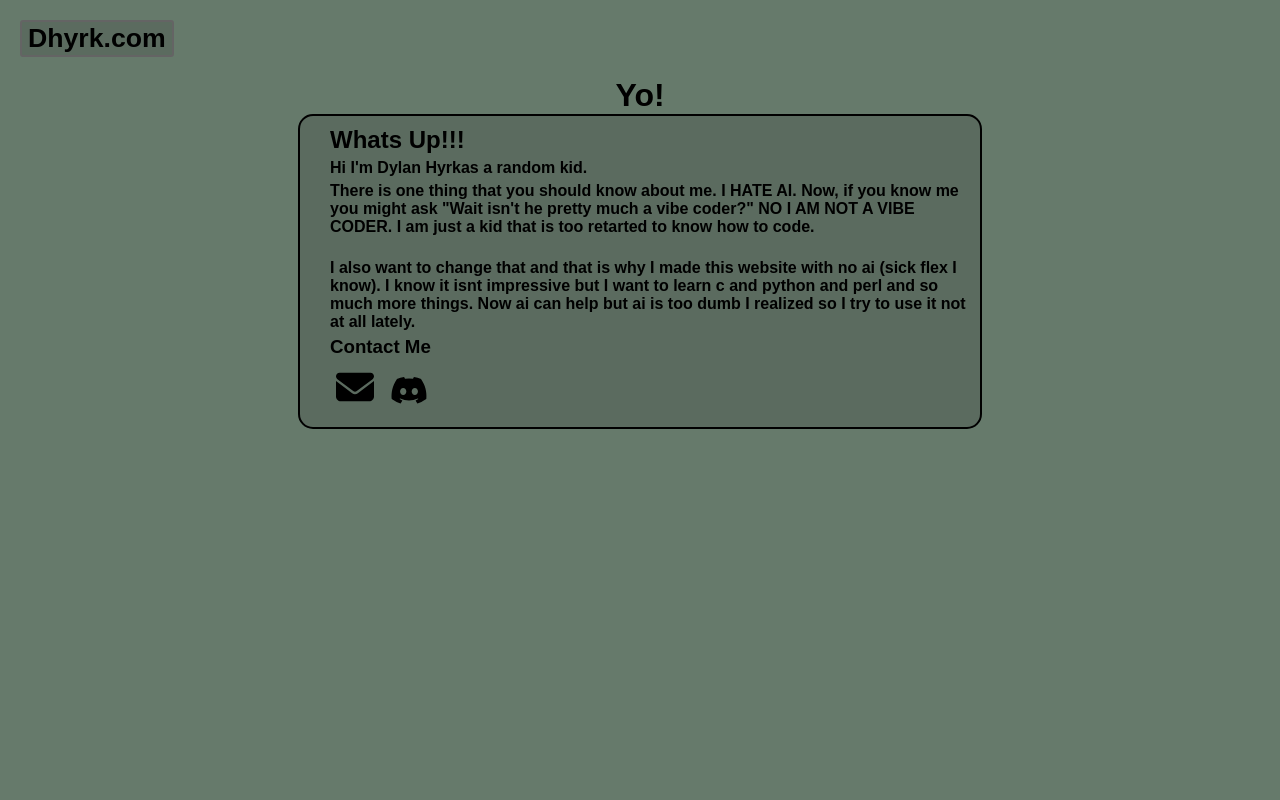
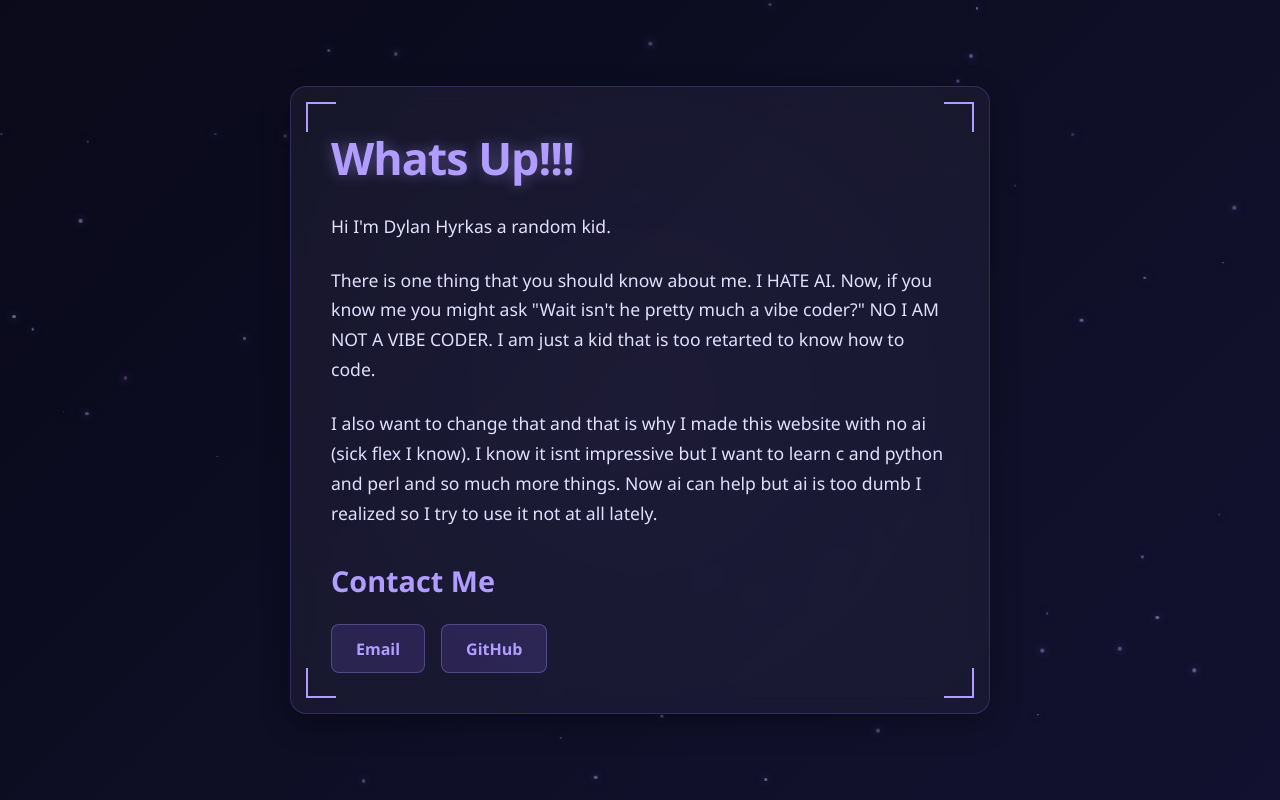
Before and after one commit to DylanHyrkas/dylanhyrkas.github.io, a plain HTML site: page index.html in a window 1280 px wide. Drawn offline with Linux system fonts and the light colour scheme; a web font is replaced by a local one.

Commit message:
completely change it

```diff
--- a/index.html
+++ b/index.html
@@ -5,32 +5,21 @@
   <meta name="viewport" content="width=device-width, initial-scale=1.0" />
   <meta name="description" content="A simple website for Dylan" />
   <meta name="author" content="Dylan Hyrkas, Dhyrk" />
-    <meta
-      name="keywords"
-      content="Web Dev, Typescript, Projects, Dhyrk, Dylan Hyrkas"
-    />
+  <meta name="keywords" content="Web Dev, Typescript, Projects, Dhyrk, Dylan Hyrkas" />
+  <title>Dhyrk</title>
   <link rel="stylesheet" href="styles.css" />
-    <link rel="preconnect" href="https://fonts.googleapis.com" />
-    <link rel="preconnect" href="https://fonts.gstatic.com" crossorigin />
-    <link
-      href="https://fonts.googleapis.com/css2?family=National+Park:wght@800&display=swap"
-      rel="stylesheet"
-    />
-    <title>Dhyrk</title>
 </head>
 <body>
-    <div class="header">
-      <button
-        class="headerButton"
-        type="button"
-        onclick="location.href='./index.html'"
-      >
-        <h1>Dhyrk.com</h1>
-      </button>
-    </div>
+  <div id="particles"></div>
+
   <div class="main">
-      <h1>Yo!</h1>
     <div class="paper">
+      <div class="corner corner-tl"></div>
+      <div class="corner corner-tr"></div>
+      <div class="corner corner-bl"></div>
+      <div class="corner corner-br"></div>
+
+      <content>
         <h2>Whats Up!!!</h2>
         <p>Hi I'm Dylan Hyrkas a random kid.</p>
         <p>
@@ -39,7 +28,6 @@
           I AM NOT A VIBE CODER. I am just a kid that is too retarted to know
           how to code.
         </p>
-        <br />
         <p>
           I also want to change that and that is why I made this website with no
           ai (sick flex I know). I know it isnt impressive but I want to learn c
@@ -47,9 +35,46 @@
           too dumb I realized so I try to use it not at all lately.
         </p>
         <h3>Contact Me</h3>
-        <a href="mailto:dylhyrkas@gmail.com"><button aria-label="Email Contact" class="contactButton" type="button"><svg class="contactIcon" xmlns="http://www.w3.org/2000/svg" viewBox="0 0 512 512"><!--!Font Awesome Free 6.7.2 by @fontawesome - https://fontawesome.com License - https://fontawesome.com/license/free Copyright 2025 Fonticons, Inc.--><path d="M48 64C21.5 64 0 85.5 0 112c0 15.1 7.1 29.3 19.2 38.4L236.8 313.6c11.4 8.5 27 8.5 38.4 0L492.8 150.4c12.1-9.1 19.2-23.3 19.2-38.4c0-26.5-21.5-48-48-48L48 64zM0 176L0 384c0 35.3 28.7 64 64 64l384 0c35.3 0 64-28.7 64-64l0-208L294.4 339.2c-22.8 17.1-54 17.1-76.8 0L0 176z"/></svg></button></a>
-        <a target="_blank" href="https://discord.gg/B9eRb2vy62"><button class="contactButton" type="button"><svg class="contactIcon" xmlns="http://www.w3.org/2000/svg" viewBox="0 0 640 512" ><!--!Font Awesome Free 6.7.2 by @fontawesome - https://fontawesome.com License - https://fontawesome.com/license/free Copyright 2025 Fonticons, Inc.--><path d="M524.5 69.8a1.5 1.5 0 0 0 -.8-.7A485.1 485.1 0 0 0 404.1 32a1.8 1.8 0 0 0 -1.9 .9 337.5 337.5 0 0 0 -14.9 30.6 447.8 447.8 0 0 0 -134.4 0 309.5 309.5 0 0 0 -15.1-30.6 1.9 1.9 0 0 0 -1.9-.9A483.7 483.7 0 0 0 116.1 69.1a1.7 1.7 0 0 0 -.8 .7C39.1 183.7 18.2 294.7 28.4 404.4a2 2 0 0 0 .8 1.4A487.7 487.7 0 0 0 176 479.9a1.9 1.9 0 0 0 2.1-.7A348.2 348.2 0 0 0 208.1 430.4a1.9 1.9 0 0 0 -1-2.6 321.2 321.2 0 0 1 -45.9-21.9 1.9 1.9 0 0 1 -.2-3.1c3.1-2.3 6.2-4.7 9.1-7.1a1.8 1.8 0 0 1 1.9-.3c96.2 43.9 200.4 43.9 295.5 0a1.8 1.8 0 0 1 1.9 .2c2.9 2.4 6 4.9 9.1 7.2a1.9 1.9 0 0 1 -.2 3.1 301.4 301.4 0 0 1 -45.9 21.8 1.9 1.9 0 0 0 -1 2.6 391.1 391.1 0 0 0 30 48.8 1.9 1.9 0 0 0 2.1 .7A486 486 0 0 0 610.7 405.7a1.9 1.9 0 0 0 .8-1.4C623.7 277.6 590.9 167.5 524.5 69.8zM222.5 337.6c-29 0-52.8-26.6-52.8-59.2S193.1 219.1 222.5 219.1c29.7 0 53.3 26.8 52.8 59.2C275.3 311 251.9 337.6 222.5 337.6zm195.4 0c-29 0-52.8-26.6-52.8-59.2S388.4 219.1 417.9 219.1c29.7 0 53.3 26.8 52.8 59.2C470.7 311 447.5 337.6 417.9 337.6z"/></svg></button></a>
+        <div class="contact-links">
+          <a href="mailto:dylhyrkas@gmail.com" class="contact-link" target="_blank">Email</a>
+          <a href="https://github.com/DylanHyrkas" class="contact-link" target="_blank">GitHub</a>
+        </div>
+      </content>
     </div>
   </div>
+
+  <script>
+    document.addEventListener('DOMContentLoaded', function() {
+      const particlesContainer = document.getElementById('particles');
+      const particleCount = 80;
+
+      for (let i = 0; i < particleCount; i++) {
+        const particle = document.createElement('div');
+        particle.style.position = 'absolute';
+        particle.style.width = Math.random() * 3 + 1 + 'px';
+        particle.style.height = particle.style.width;
+        particle.style.backgroundColor = `rgba(${177 + Math.random() * 50}, ${157 + Math.random() * 50}, 255, ${0.2 + Math.random() * 0.3})`;
+        particle.style.borderRadius = '50%';
+        particle.style.left = Math.random() * 100 + '%';
+        particle.style.top = Math.random() * 100 + '%';
+        particle.style.boxShadow = '0 0 10px rgba(177, 157, 255, 0.5)';
+        particle.style.animation = `float ${10 + Math.random() * 20}s infinite ease-in-out`;
+
+        const style = document.createElement('style');
+        style.textContent = `
+          @keyframes float {
+            0%, 100% { transform: translate(0, 0); }
+            25% { transform: translate(${Math.random() * 100 - 50}px, ${Math.random() * 100 - 50}px); }
+            50% { transform: translate(${Math.random() * 100 - 50}px, ${Math.random() * 100 - 50}px); }
+            75% { transform: translate(${Math.random() * 100 - 50}px, ${Math.random() * 100 - 50}px); }
+          }
+        `;
+        document.head.appendChild(style);
+
+        particlesContainer.appendChild(particle);
+      }
+
+    });
+  </script>
 </body>
 </html>
--- a/styles.css
+++ b/styles.css
@@ -1,60 +1,156 @@
 * {
       margin: 0;
+      padding: 0;
+      box-sizing: border-box;
     }
 
     body {
-  font-family: "National Park", sans-serif;
-  font-optical-sizing: auto;
-  font-weight: 700;
-  font-style: normal;
-  background-color: #667a6b;
+      font-family: 'National Park', 'Segoe UI', sans-serif;
+      background: linear-gradient(135deg, #0a0a1a, #121230);
+      color: #f0f0f0;
+      min-height: 100vh;
+      overflow-x: hidden;
+      position: relative;
     }
 
-.header {
-  position: static;
-  margin: 20px;
-}
-
-.headerButton {
-  font-family: "National Park", sans-serif;
-  font-optical-sizing: auto;
-  font-weight: 700;
-  font-style: normal;
-  background-color: #5b6b5f;
-  border: 2px solid rgb(100, 100, 100);
-  border-radius: 3px;
-  cursor: pointer;
+    #particles {
+      position: fixed;
+      top: 0;
+      left: 0;
+      width: 100%;
+      height: 100%;
+      z-index: -1;
     }
 
     .main {
-  align-content: center;
-  text-align: center;
+      display: flex;
+      align-items: center;
+      justify-content: center;
+      min-height: 100vh;
+      padding: 2rem;
     }
 
     .paper {
-  background-color: #5b6b5f;
-  width: 50vw;
-  margin: 0 auto;
-  border: black solid 2px;
-  border-radius: 15px;
-  padding: 10px;
-  padding-left: 30px;
-  text-align: left;
+      position: relative;
+      border-radius: 16px;
+      padding: 2.5rem;
+      width: 90%;
+      max-width: 700px;
+      background: rgba(40, 40, 60, 0.4);
+      backdrop-filter: blur(10px);
+      border: 1px solid rgba(120, 90, 220, 0.3);
+      box-shadow: 0 10px 30px rgba(0, 0, 0, 0.3);
+      z-index: 10;
+      overflow: hidden;
     }
 
-h2, h3, p {
-  margin-bottom: 5px;
+    .paper::before {
+      content: '';
+      position: absolute;
+      top: -50%;
+      left: -50%;
+      width: 200%;
+      height: 200%;
+      background: radial-gradient(circle, rgba(120, 90, 220, 0.2) 0%, transparent 70%);
+      animation: pulse 6s infinite ease-in-out;
+      z-index: -1;
     }
 
-.contactButton {
-  width: 50px;
-  height: 50px;
-  background-color: rgba(255, 255, 255, 0);
-  border: none;
-  cursor: pointer;
+    @keyframes pulse {
+      0%, 100% { transform: scale(0.8); opacity: 0.2; }
+      50% { transform: scale(1.2); opacity: 0.4; }
     }
-.contactIcon {
-  width:fit-content;
-  height: auto;
-  color: black;
+
+    content {
+      display: block;
+      position: relative;
+      z-index: 2;
     }
+
+    h2 {
+      font-size: 2.8rem;
+      margin-bottom: 1.5rem;
+      color: #b19dff;
+      text-shadow: 0 0 15px rgba(177, 157, 255, 0.4);
+      letter-spacing: -1px;
+    }
+
+    p {
+      font-size: 1.1rem;
+      line-height: 1.7;
+      margin-bottom: 1.5rem;
+      color: #e0e0ff;
+    }
+
+    h3 {
+      font-size: 1.8rem;
+      margin: 2rem 0 1rem;
+      color: #b19dff;
+    }
+
+    .contact-links {
+      display: flex;
+      gap: 1rem;
+      margin-top: 1.5rem;
+    }
+
+    .contact-link {
+      display: inline-block;
+      padding: 0.8rem 1.5rem;
+      background: rgba(120, 90, 220, 0.2);
+      color: #b19dff;
+      border-radius: 8px;
+      text-decoration: none;
+      font-weight: bold;
+      transition: all 0.3s ease;
+      border: 1px solid rgba(177, 157, 255, 0.3);
+    }
+
+    .contact-link:hover {
+      background: rgba(120, 90, 220, 0.4);
+      transform: translateY(-3px);
+      box-shadow: 0 5px 15px rgba(120, 90, 220, 0.3);
+    }
+
+    .ripple {
+      position: absolute;
+      border-radius: 50%;
+      background: radial-gradient(circle, rgba(177, 157, 255, 0.3) 0%, transparent 70%);
+      transform: translate(-50%, -50%);
+      pointer-events: none;
+      z-index: 1;
+    }
+
+    .corner {
+      position: absolute;
+      width: 30px;
+      height: 30px;
+    }
+
+    .corner-tl {
+      top: 15px;
+      left: 15px;
+      border-top: 2px solid #b19dff;
+      border-left: 2px solid #b19dff;
+    }
+
+    .corner-tr {
+      top: 15px;
+      right: 15px;
+      border-top: 2px solid #b19dff;
+      border-right: 2px solid #b19dff;
+    }
+
+    .corner-bl {
+      bottom: 15px;
+      left: 15px;
+      border-bottom: 2px solid #b19dff;
+      border-left: 2px solid #b19dff;
+    }
+
+    .corner-br {
+      bottom: 15px;
+      right: 15px;
+      border-bottom: 2px solid #b19dff;
+      border-right: 2px solid #b19dff;
+    }
```
Lines whose indentation alone changed are shown as unchanged.
